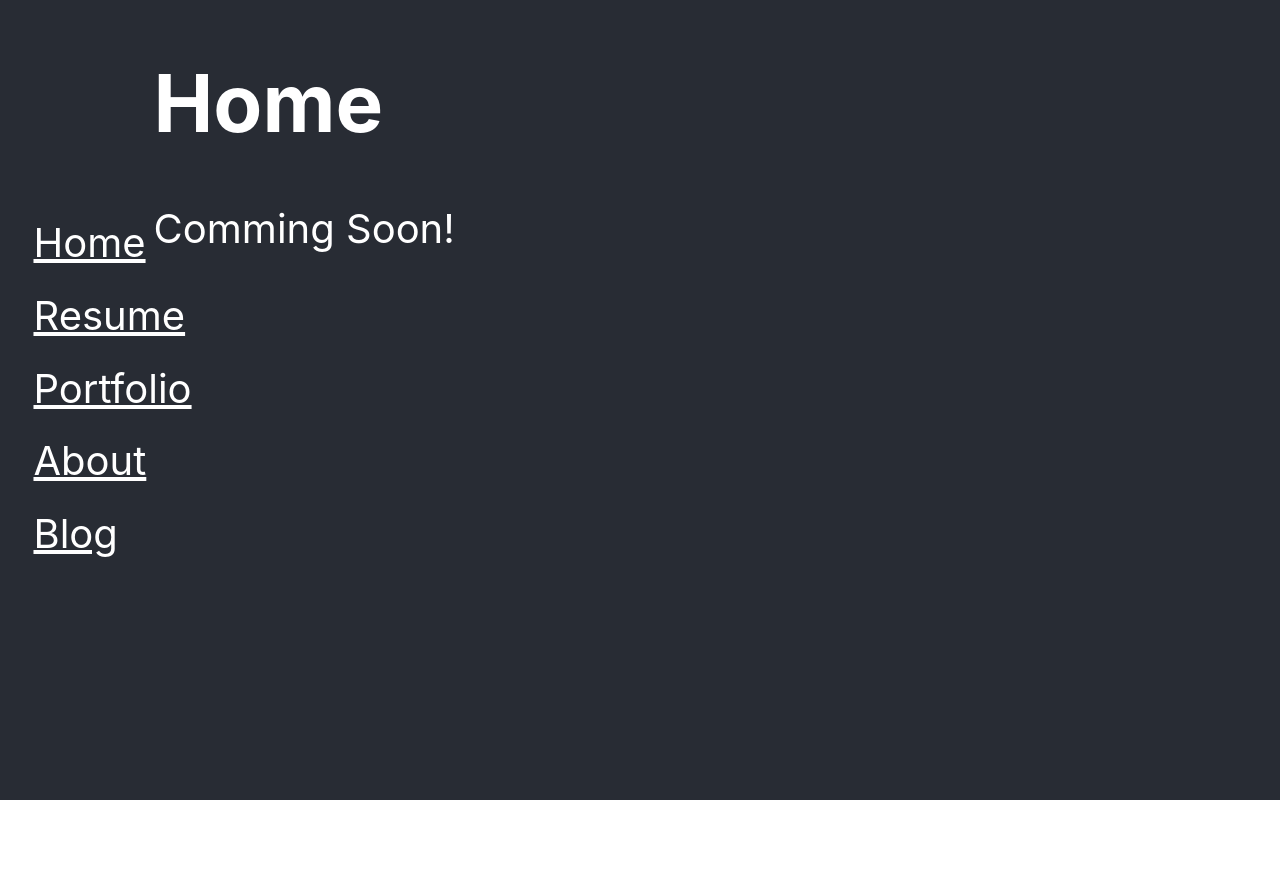
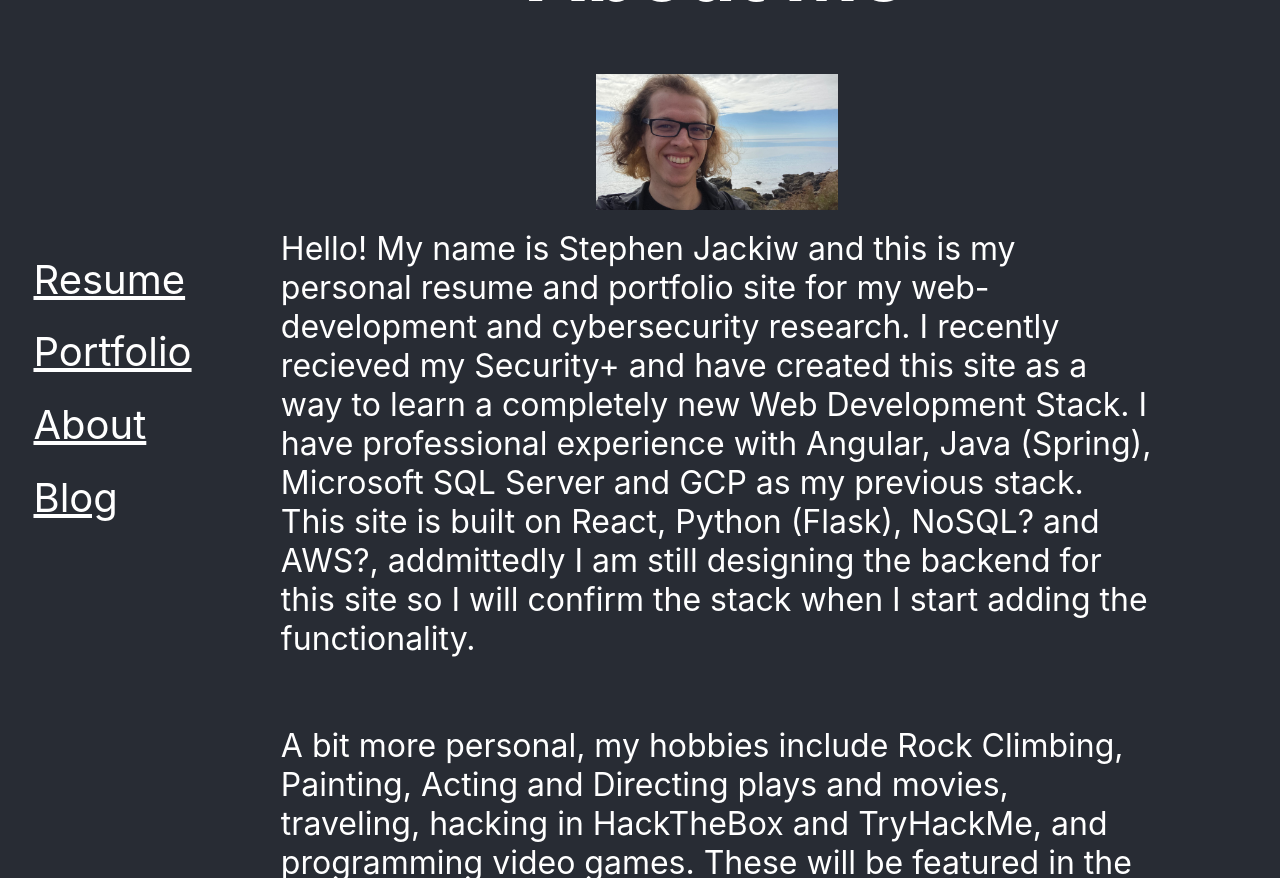
Before and after one commit to cannibalisticwalrus/cannibalisticwalrus.github.io, a React (Create React App) app: page / in a window 1280 px wide. Before the commit the page ends 800 px from the top, so only its background shows below. Built offline with nearby package versions, Linux system fonts and the light colour scheme.

Commit message:
Fixed some basic visual bugs.  Added Coming Soon screens to unfeatured pages. Cleaned up About page and added a selfie

```diff
--- a/src/index.tsx
+++ b/src/index.tsx
@@ -4,7 +4,7 @@
 import reportWebVitals from "./reportWebVitals";
 import "./index.css";
 import Layout from "./pages/Layout/Layout";
-import Home from "./pages/Home/Home";
+import Blog from "./pages/Blog/Blog";
 import About from "./pages/About/About";
 import Portfolio from "./pages/Portfolio/Portfolio";
 import Resume from "./pages/Resume/Resume";
@@ -15,10 +15,10 @@
     <BrowserRouter>
       <Routes>
         <Route path="/" element={<Layout />}>
-          <Route index element={<Home />}></Route>
-          <Route path='About' element={<About />}></Route>
+          <Route index element={<About />}></Route>
           <Route path='Portfolio' element={<Portfolio />}></Route>
           <Route path='Resume' element={<Resume />}></Route>
+          <Route path='Blog' element={<Blog />}></Route>
           <Route path='*' element={<NoPage />} />
         </Route>
       </Routes>
--- a/src/pages/About/About.scss
+++ b/src/pages/About/About.scss
@@ -3,12 +3,21 @@
     display: flex;
     flex-direction: column;
     justify-content: center;
+    vertical-align: center;
+    overflow: scroll;
+    height: 90vh;
+    padding: 7%;
 }
 
 .AboutHeader{
     align-self: center;
 }
 
+.ImageContainer{
+    align-self: center;
+    width: 25%;
+}
+
 .AboutDescriptionBlock{
     font-size: 2rem;
     margin: 2% 5% 5% 5%;
--- a/src/pages/About/About.tsx
+++ b/src/pages/About/About.tsx
@@ -1,25 +1,31 @@
 import "./About.scss";
+import SpanishSelfie from "../../SpanishSelfie.jpg";
 
 const About = () => {
   return (
     <div className="AboutRoot">
       <h1 className="AboutHeader">About Me</h1>
+      <img
+        className="ImageContainer"
+        src={SpanishSelfie}
+        alt="Me in A Coruna Spain"
+      />
       <div className="AboutDescriptionBlock">
         Hello! My name is Stephen Jackiw and this is my personal resume and
-        portfolio site. I am a web-developer and cybersecurity researcher. I
+        portfolio site for my web-development and cybersecurity research. I
         recently recieved my Security+ and have created this site as a way to
         learn a completely new Web Development Stack. I have professional
         experience with Angular, Java (Spring), Microsoft SQL Server and GCP as
-        my previous stack. This site is React, Python (Flask), NoSQL? and AWS?,
-        addmittedly I am still designing the backend for this site so I will
-        confirm the stack when I start adding the functionality.
+        my previous stack. This site is built on React, Python (Flask), NoSQL?
+        and AWS?, addmittedly I am still designing the backend for this site so
+        I will confirm the stack when I start adding the functionality.
       </div>
       <div className="AboutDescriptionBlock">
         A bit more personal, my hobbies include Rock Climbing, Painting, Acting
-        and Directing plays and movies, hacking in HackTheBox and TryHackMe, and
-        programming video games. These will be featured in the blog section when
-        that feature is added. (The blog is one of the last features to be
-        scheduled so it might be a bit.)
+        and Directing plays and movies, traveling, hacking in HackTheBox and
+        TryHackMe, and programming video games. These will be featured in the
+        blog section when that feature is added. (The blog is one of the last
+        features to be scheduled so it might be a bit.)
       </div>
     </div>
   );
--- /dev/null
+++ b/src/pages/Blog/Blog.scss
@@ -0,0 +1,7 @@
+.HomeRoot{
+    color: white;
+    display: flex;
+    flex-direction: column;
+    align-items: center;
+    justify-content: center;
+}
--- /dev/null
+++ b/src/pages/Blog/Blog.tsx
@@ -0,0 +1,12 @@
+import "./Blog.scss";
+
+const Blog = () => {
+  return (
+    <div className="HomeRoot">
+      <h1>Blog</h1>
+      <p>Coming Soon!</p>
+    </div>
+  );
+};
+
+export default Blog;
--- a/src/pages/Home/Home.scss
+++ /dev/null
@@ -1,3 +0,0 @@
-.HomeRoot{
-    color: white;
-}
--- a/src/pages/Home/Home.tsx
+++ /dev/null
@@ -1,12 +0,0 @@
-import "./Home.scss";
-
-const Home = () => {
-  return (
-    <div className="HomeRoot">
-      <h1>Home</h1>
-      <p>Comming Soon!</p>
-    </div>
-  );
-};
-
-export default Home;
--- a/src/pages/Layout/Layout.tsx
+++ b/src/pages/Layout/Layout.tsx
@@ -9,11 +9,6 @@
         <div className="SidebarContainer">
           <nav>
             <div className="NavItem">
-              <Link className="NavItemText" to="/">
-                Home
-              </Link>
-            </div>
-            <div className="NavItem">
               <Link className="NavItemText" to="/Resume">
                 Resume
               </Link>
@@ -24,7 +19,7 @@
               </Link>
             </div>
             <div className="NavItem">
-              <Link className="NavItemText" to="/About">
+              <Link className="NavItemText" to="/">
                 About
               </Link>
             </div>
--- /dev/null
+++ b/src/pages/Portfolio/Portfolio.scss
@@ -0,0 +1,7 @@
+.PortfolioRoot{
+    color: white;
+    display: flex;
+    flex-direction: column;
+    align-items: center;
+    justify-content: center;
+}
--- a/src/pages/Portfolio/Portfolio.tsx
+++ b/src/pages/Portfolio/Portfolio.tsx
@@ -1,5 +1,13 @@
+import "./Portfolio.scss";
+
 const Portfolio = () => {
-    return <h1>Portfolio</h1>;
+    return (
+      <div className="PortfolioRoot">
+            <h1>Portfolio</h1>
+            <p>Coming Soon!</p>
+      </div>
+
+    );
   };
 
   export default Portfolio;
```
Also changed, not shown: src/SpanishSelfie.jpg (added), 1 other file (tests, documents, lock files or other folders).
